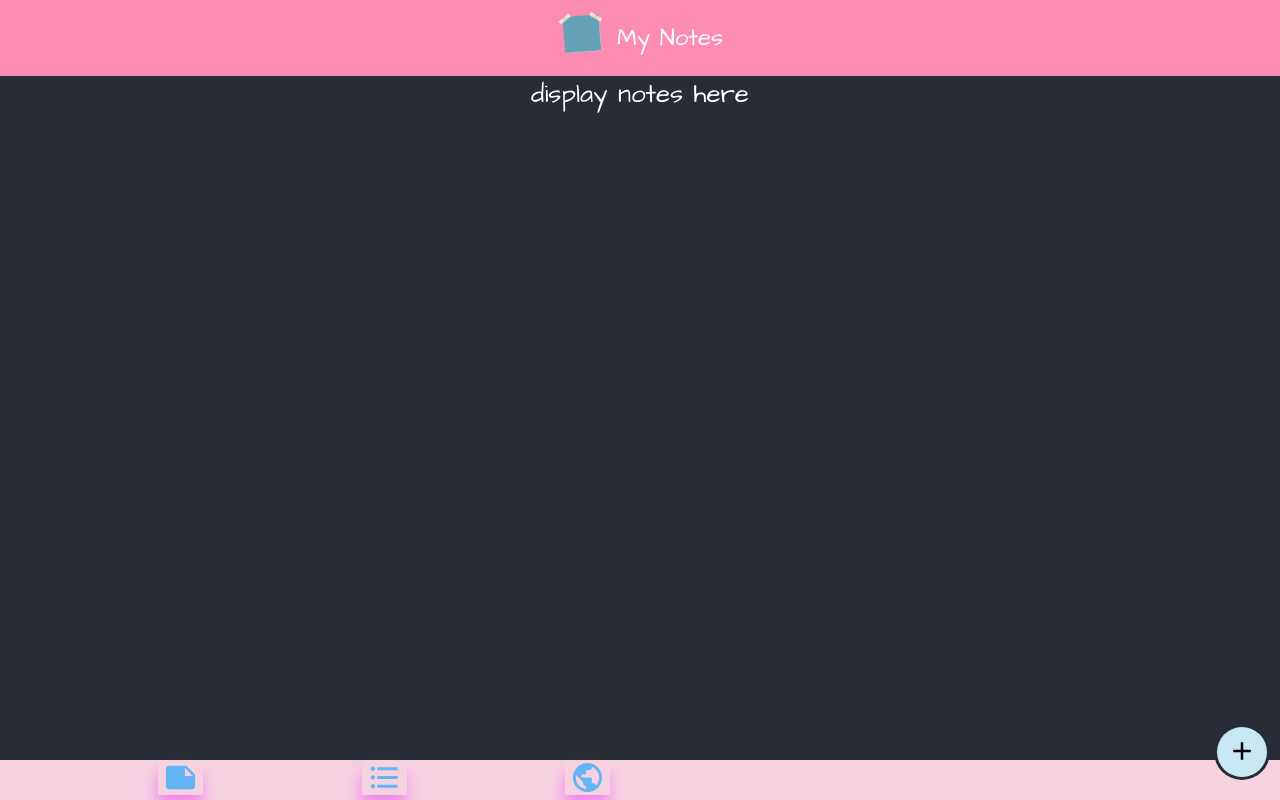
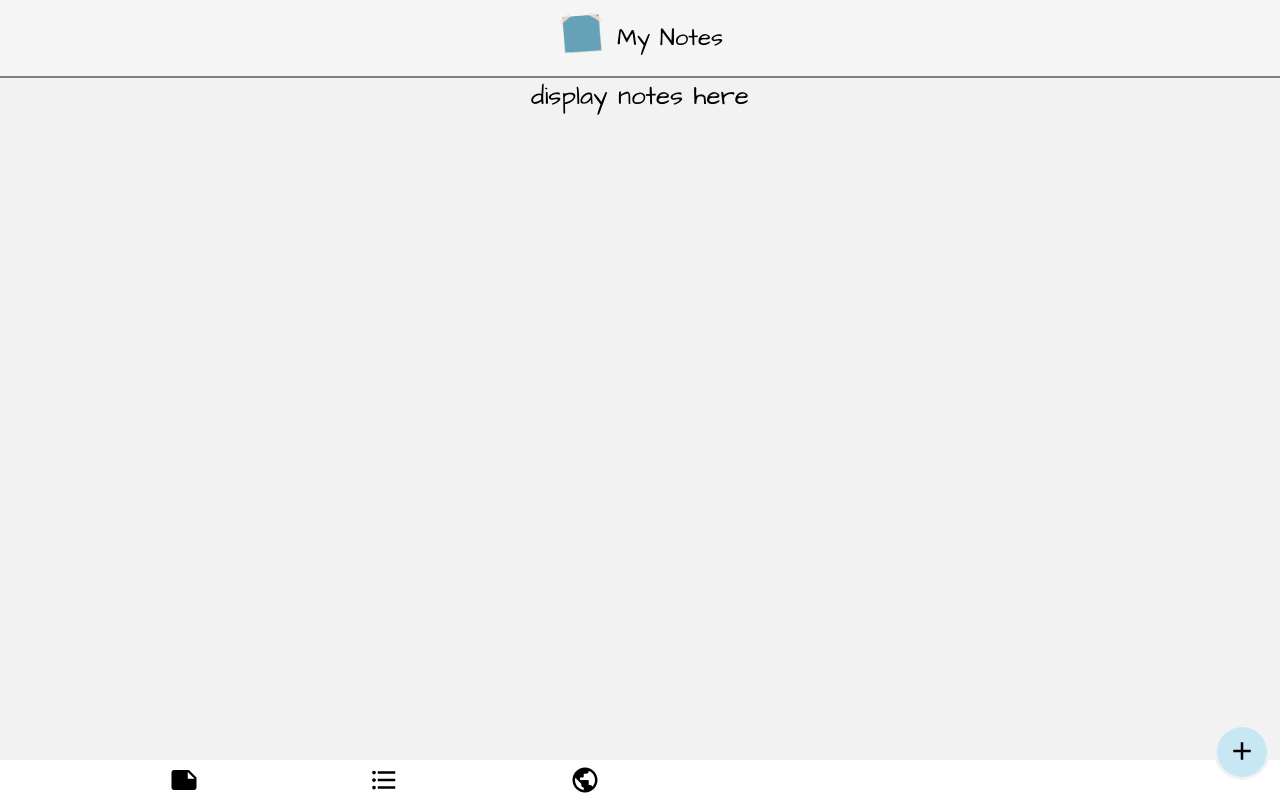
Before and after one commit to rahulraina711/multi-app-frontend, a React (Create React App) app: page / in a window 1280 px wide. Built offline with nearby package versions, Linux system fonts and the light colour scheme.

Commit message:
color scheme changed

```diff
--- a/src/App.js
+++ b/src/App.js
@@ -1,7 +1,6 @@
 import './App.scss';
 import logo from './static/logo.png';
 import {Add, Note, FormatListBulleted, PublicOutlined} from '@material-ui/icons';
-import { blue } from '@material-ui/core/colors';
 
 function App() {
   return (
@@ -21,9 +20,9 @@ function App() {
         </div>
         <div className="more-optns">
           <div className="switches">
-            <Note className="q" style={{ fontSize: 35, color: blue[300] }} />
-            <FormatListBulleted className="q" style={{ fontSize: 35, color: blue[300] }} />
-            <PublicOutlined className="q" style={{ fontSize: 35, color: blue[300] }} />
+            <Note className="q" style={{ fontSize: 30 }} />
+            <FormatListBulleted className="q" style={{ fontSize: 30 }} />
+            <PublicOutlined className="q" style={{ fontSize: 30 }} />
           </div>
         </div>
       </footer>
--- a/src/App.scss
+++ b/src/App.scss
@@ -1,6 +1,6 @@
-$base-color: #fc8cb1;
-$shadow-base : -1px 13px 15px 0px rgba(239, 113, 243, 0.75);
-$body-background :  #282c34;
+$base-color: #f5f5f5;
+$shadow-base : -1px 13px 15px 0px rgba(185, 241, 245, 0.75);
+$body-background :  #f2f2f3;
 $base-light:  #F6D2E0;
 
 
@@ -17,12 +17,13 @@ $base-light:  #F6D2E0;
   align-items: center;
 
   font-size: calc(10px + 2vmin);
-  color: white;
+  color: rgb(0, 0, 0);
 
   #title-logo{
     display: flex;
     align-items: center;
     justify-content: center;
+    border-bottom: 2px solid grey;
 
     width: 100%;
     background: $base-color;
@@ -75,7 +76,7 @@ $base-light:  #F6D2E0;
     display: flex;
     align-items: center;
     justify-content: left;
-    background: $base-light;
+    background: white;
     //border: greenyellow 2px solid;
 
     .switches{
@@ -84,13 +85,18 @@ $base-light:  #F6D2E0;
       display: flex;
       justify-content: space-evenly;
       align-items: center;
-      padding-bottom: 5px;
+      padding: 5px 0 5px 0;
 
       .q{
-        padding: 0 5px 0 5px;
-        box-shadow: $shadow-base;
-        -webkit-box-shadow: $shadow-base;
-        -moz-box-shadow: $shadow-base;
+        padding: 0 2px 0 2px;
+        border-radius: 20%;
+
+        &:hover{
+          box-shadow: $shadow-base;
+        }
+        &:focus{
+          box-shadow: $shadow-base;
+        }
       }
     }
   }
```
Also changed, not shown: 15 other files (tests, documents, lock files or other folders).
